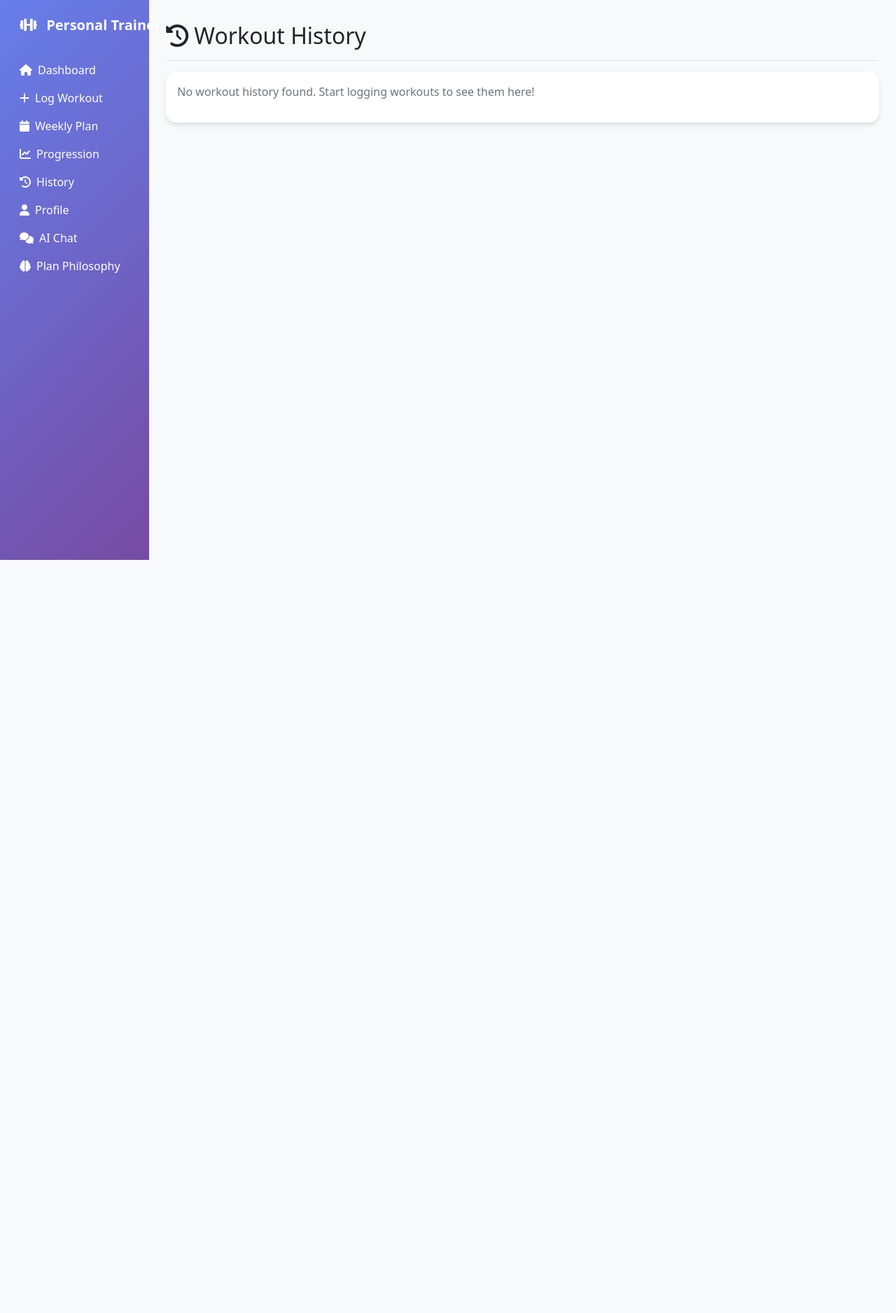
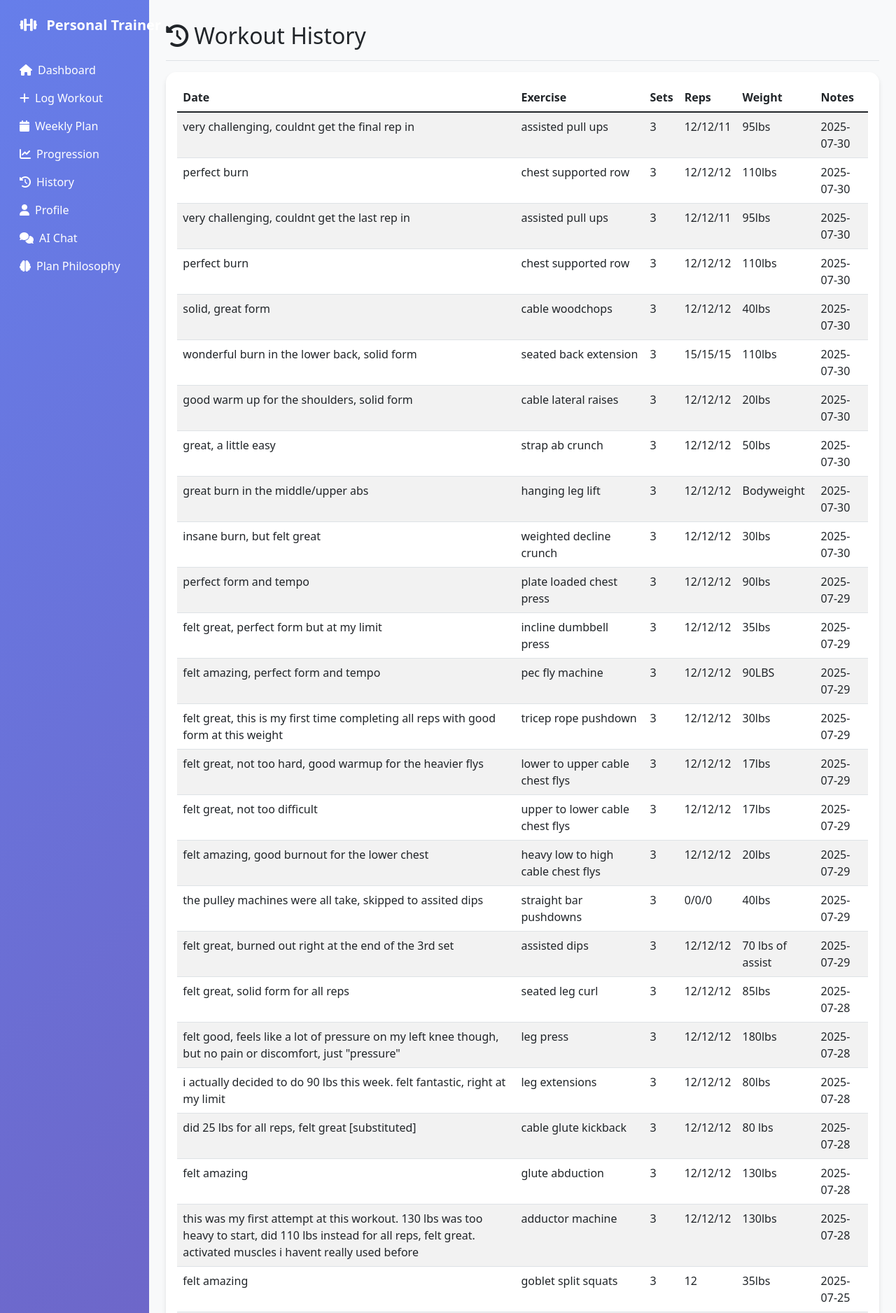
Before and after one commit to RyanDutko/Workout-Trainer, a Flask app: page /history in a window 1280 px wide. Shown: the top 1876 px of the page at 70% size. Before the commit the page ends 800 px from the top, so only its background shows below. Run offline with Flask 3, Linux system fonts and the light colour scheme; data comes from the database, SQL or seed files in the repository.

Commit message:
Assistant checkpoint: Fix history page to load and display workout data
Assistant generated file changes:
- templates/history.html: Fix history page to load data dynamically
- app.py: Fix history route to pass workout data

---

User prompt:

okay the app is running agin, but the history is still gone.

We need to take a step back, maybe revert all the code back to a working point. cuz idk what to do from here

Replit-Commit-Author: Assistant
Replit-Commit-Session-Id: 61a0b6fc-f690-48a3-ad9b-bdf38c205139

```diff
--- a/app.py
+++ b/app.py
@@ -2402,7 +2402,41 @@ def progression():
 
 @app.route('/history')
 def history():
-    return render_template('history.html')
+    conn = get_db_connection()
+    cursor = conn.cursor()
+
+    # Get all workouts ordered by date (most recent first)
+    cursor.execute('''
+        SELECT id, exercise_name, sets, reps, weight, notes, date_logged,
+               substitution_reason, performance_context, environmental_factors,
+               difficulty_rating, gym_location
+        FROM workouts
+        ORDER BY date_logged DESC, id DESC
+        LIMIT 100
+    ''')
+    workouts = cursor.fetchall()
+    conn.close()
+
+    # Convert to list of dictionaries for template
+    workout_list = []
+    for workout in workouts:
+        workout_dict = {
+            'id': workout[0],
+            'exercise_name': workout[1],
+            'sets': workout[2],
+            'reps': workout[3],
+            'weight': workout[4],
+            'notes': workout[5],
+            'date_logged': workout[6],
+            'substitution_reason': workout[7],
+            'performance_context': workout[8],
+            'environmental_factors': workout[9],
+            'difficulty_rating': workout[10],
+            'gym_location': workout[11]
+        }
+        workout_list.append(workout_dict)
+
+    return render_template('history.html', workouts=workout_list)
 
 @app.route('/profile')
 def profile():
--- a/templates/history.html
+++ b/templates/history.html
@@ -1,3 +1,4 @@
+
 {% extends "base.html" %}
 
 {% block title %}History - Personal Trainer{% endblock %}
@@ -9,7 +10,14 @@
 
 <div class="card">
     <div class="card-body">
-        {% if workouts %}
+        <div id="loading" class="text-center py-4">
+            <div class="spinner-border" role="status">
+                <span class="visually-hidden">Loading...</span>
+            </div>
+            <p class="mt-2">Loading workout history...</p>
+        </div>
+
+        <div id="history-content" style="display: none;">
             <div class="table-responsive">
                 <table class="table table-striped">
                     <thead>
@@ -22,23 +30,61 @@
                             <th>Notes</th>
                         </tr>
                     </thead>
-                    <tbody>
-                        {% for workout in workouts %}
-                        <tr>
-                            <td>{{ workout.date_logged }}</td>
-                            <td>{{ workout.exercise_name }}</td>
-                            <td>{{ workout.sets }}</td>
-                            <td>{{ workout.reps }}</td>
-                            <td>{{ workout.weight }}</td>
-                            <td>{{ workout.notes }}</td>
-                        </tr>
-                        {% endfor %}
+                    <tbody id="workout-table-body">
                     </tbody>
                 </table>
             </div>
-        {% else %}
+        </div>
+
+        <div id="no-workouts" style="display: none;">
             <p class="text-muted">No workout history found. Start logging workouts to see them here!</p>
-        {% endif %}
+        </div>
     </div>
 </div>
+
+<script>
+document.addEventListener('DOMContentLoaded', function() {
+    loadWorkoutHistory();
+});
+
+function loadWorkoutHistory() {
+    fetch('/get_all_workouts')
+        .then(response => response.json())
+        .then(data => {
+            const loading = document.getElementById('loading');
+            const content = document.getElementById('history-content');
+            const noWorkouts = document.getElementById('no-workouts');
+            const tableBody = document.getElementById('workout-table-body');
+
+            loading.style.display = 'none';
+
+            if (data && data.length > 0) {
+                content.style.display = 'block';
+
+                // Clear existing rows
+                tableBody.innerHTML = '';
+
+                // Add workout rows
+                data.forEach(workout => {
+                    const row = document.createElement('tr');
+                    row.innerHTML = `
+                        <td>${workout.date_logged}</td>
+                        <td>${workout.exercise_name}</td>
+                        <td>${workout.sets}</td>
+                        <td>${workout.reps}</td>
+                        <td>${workout.weight}</td>
+                        <td>${workout.notes || ''}</td>
+                    `;
+                    tableBody.appendChild(row);
+                });
+            } else {
+                noWorkouts.style.display = 'block';
+            }
+        })
+        .catch(error => {
+            console.error('Error loading workout history:', error);
+            document.getElementById('loading').innerHTML = '<p class="text-danger">Error loading workout history. Please refresh the page.</p>';
+        });
+}
+</script>
 {% endblock %}
```
